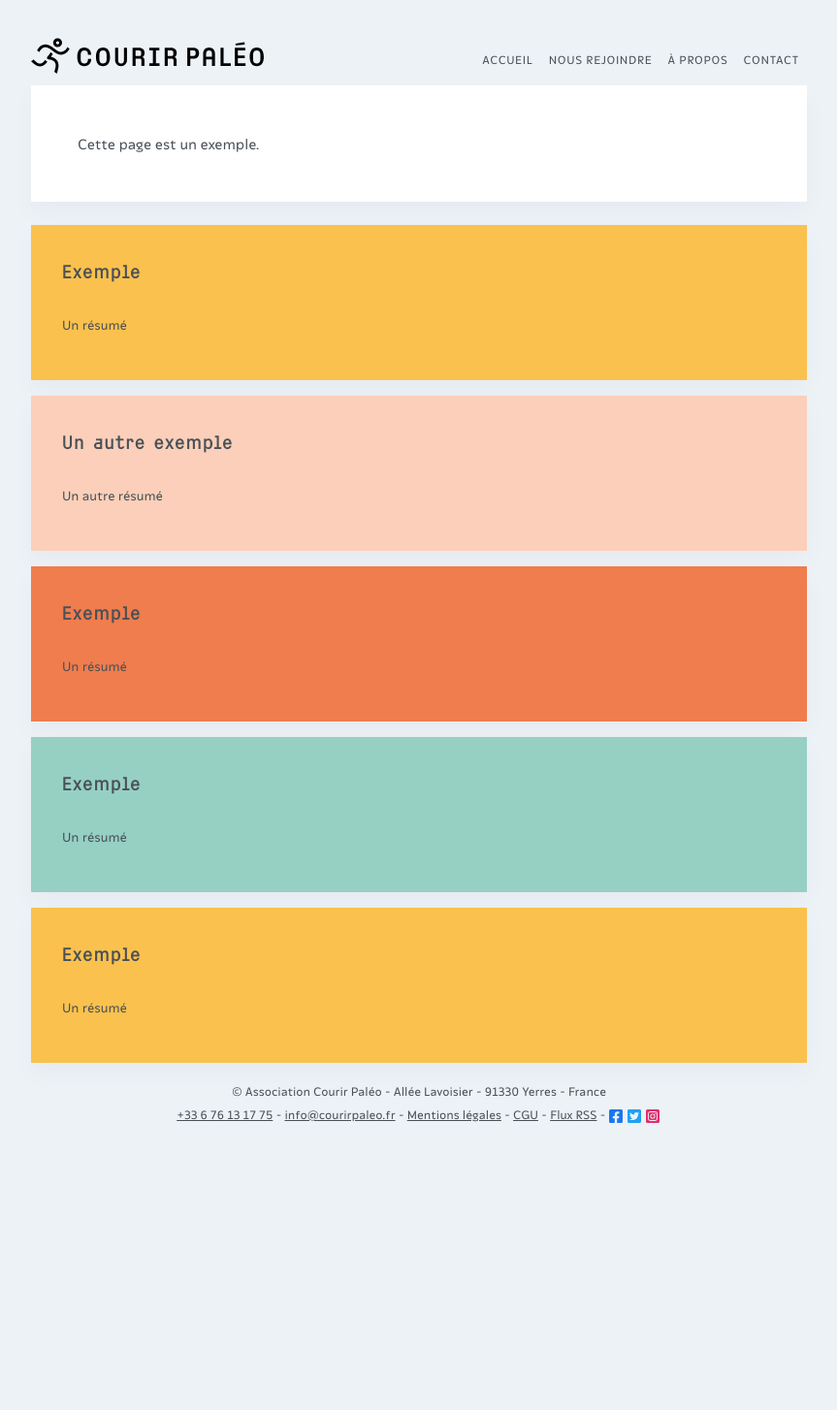
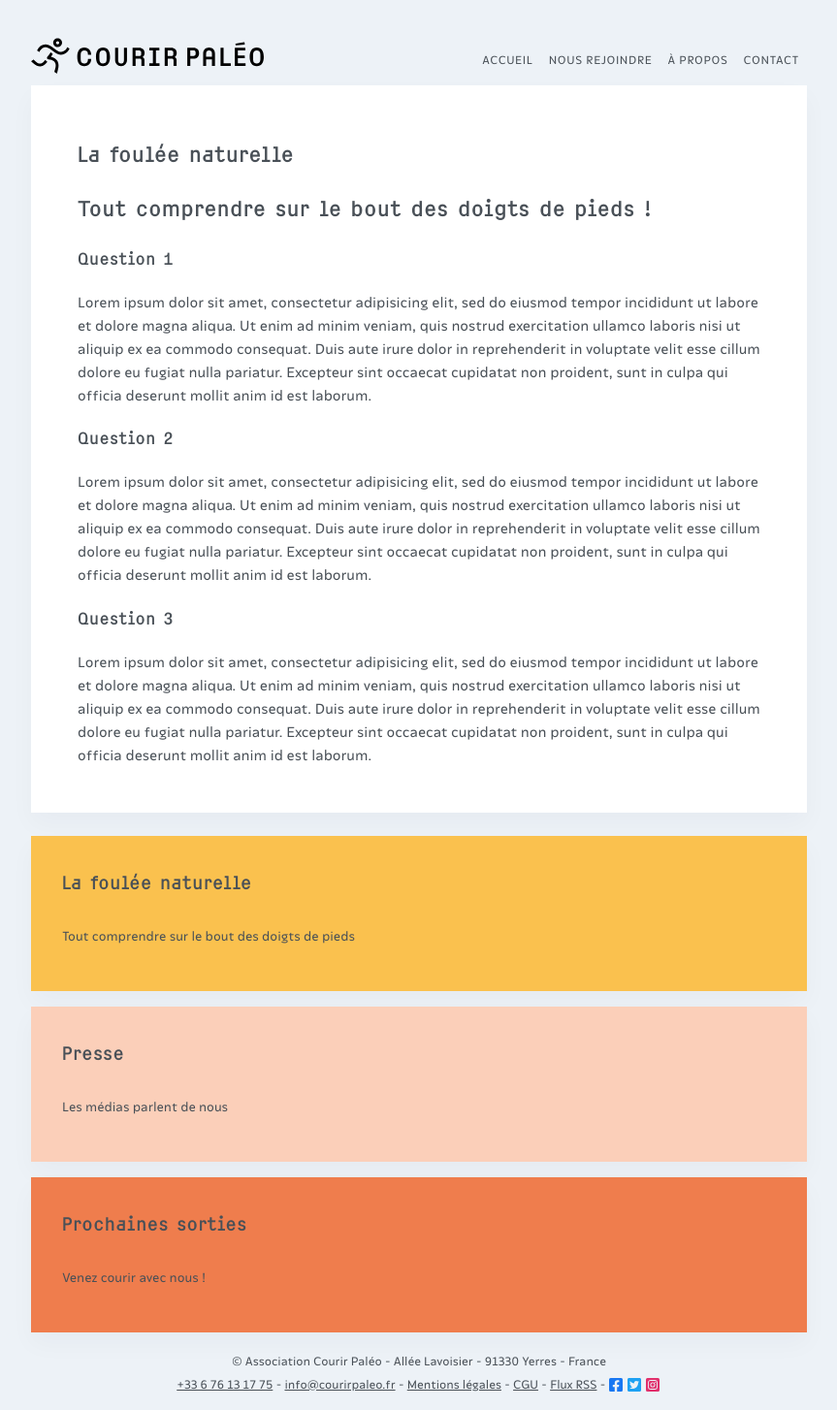
Before and after one commit to courirpaleo/courirpaleo.github.io, a Jekyll site: the page built from _pages-secondary/foulee-naturelle.md, in a window 1280 px wide. Shown: the whole page at 97% size, without its empty margins (208-1071 px from the left). Built offline with Jekyll 4.4.1, drawn with Linux system fonts in a browser that asks for light colours; some web fonts are replaced; before the commit the page ends 1176 px from its top, so only the background shows below that.

Commit message:
Mise à jour des pages secondaires

```diff
--- a/_pages-secondary/exemple.md
+++ /dev/null
@@ -1,7 +0,0 @@
----
-title: Exemple
-description: La description pour le SEO
-summary: Un résumé
----
-
-Cette page est un exemple.
--- a/_pages-secondary/exemple2.md
+++ /dev/null
@@ -1,9 +0,0 @@
----
-title: Un autre exemple
-description: Une autre description pour le SEO
-summary: Un autre résumé
----
-
-# {{ page.title }}
-
-Cette page est un autre exemple.
--- a/_pages-secondary/foulee-naturelle.md
+++ b/_pages-secondary/foulee-naturelle.md
@@ -1,7 +1,20 @@
 ---
-title: Exemple
-description: La description pour le SEO
-summary: Un résumé
+title: La foulée naturelle
+description: Tout comprendre sur le bout des doigts de pieds
+summary: Tout comprendre sur le bout des doigts de pieds
 ---
 
-Cette page est un exemple.
+# La foulée naturelle
+## Tout comprendre sur le bout des doigts de pieds !
+
+### Question 1
+
+Lorem ipsum dolor sit amet, consectetur adipisicing elit, sed do eiusmod tempor incididunt ut labore et dolore magna aliqua. Ut enim ad minim veniam, quis nostrud exercitation ullamco laboris nisi ut aliquip ex ea commodo consequat. Duis aute irure dolor in reprehenderit in voluptate velit esse cillum dolore eu fugiat nulla pariatur. Excepteur sint occaecat cupidatat non proident, sunt in culpa qui officia deserunt mollit anim id est laborum.
+
+### Question 2
+
+Lorem ipsum dolor sit amet, consectetur adipisicing elit, sed do eiusmod tempor incididunt ut labore et dolore magna aliqua. Ut enim ad minim veniam, quis nostrud exercitation ullamco laboris nisi ut aliquip ex ea commodo consequat. Duis aute irure dolor in reprehenderit in voluptate velit esse cillum dolore eu fugiat nulla pariatur. Excepteur sint occaecat cupidatat non proident, sunt in culpa qui officia deserunt mollit anim id est laborum.
+
+### Question 3
+
+Lorem ipsum dolor sit amet, consectetur adipisicing elit, sed do eiusmod tempor incididunt ut labore et dolore magna aliqua. Ut enim ad minim veniam, quis nostrud exercitation ullamco laboris nisi ut aliquip ex ea commodo consequat. Duis aute irure dolor in reprehenderit in voluptate velit esse cillum dolore eu fugiat nulla pariatur. Excepteur sint occaecat cupidatat non proident, sunt in culpa qui officia deserunt mollit anim id est laborum.
--- a/_pages-secondary/presse.md
+++ b/_pages-secondary/presse.md
@@ -1,7 +1,7 @@
 ---
-title: Exemple
-description: La description pour le SEO
-summary: Un résumé
+title: Presse
+description: Presse
+summary: Les médias parlent de nous
 ---
 
-Cette page est un exemple.
+# Presse
--- a/_pages-secondary/sorties.md
+++ b/_pages-secondary/sorties.md
@@ -1,7 +1,7 @@
 ---
-title: Exemple
-description: La description pour le SEO
-summary: Un résumé
+title: Prochaines sorties
+description: Venez courir avec nous !
+summary: Venez courir avec nous !
 ---
 
-Cette page est un exemple.
+# Prochaines sorties
```
